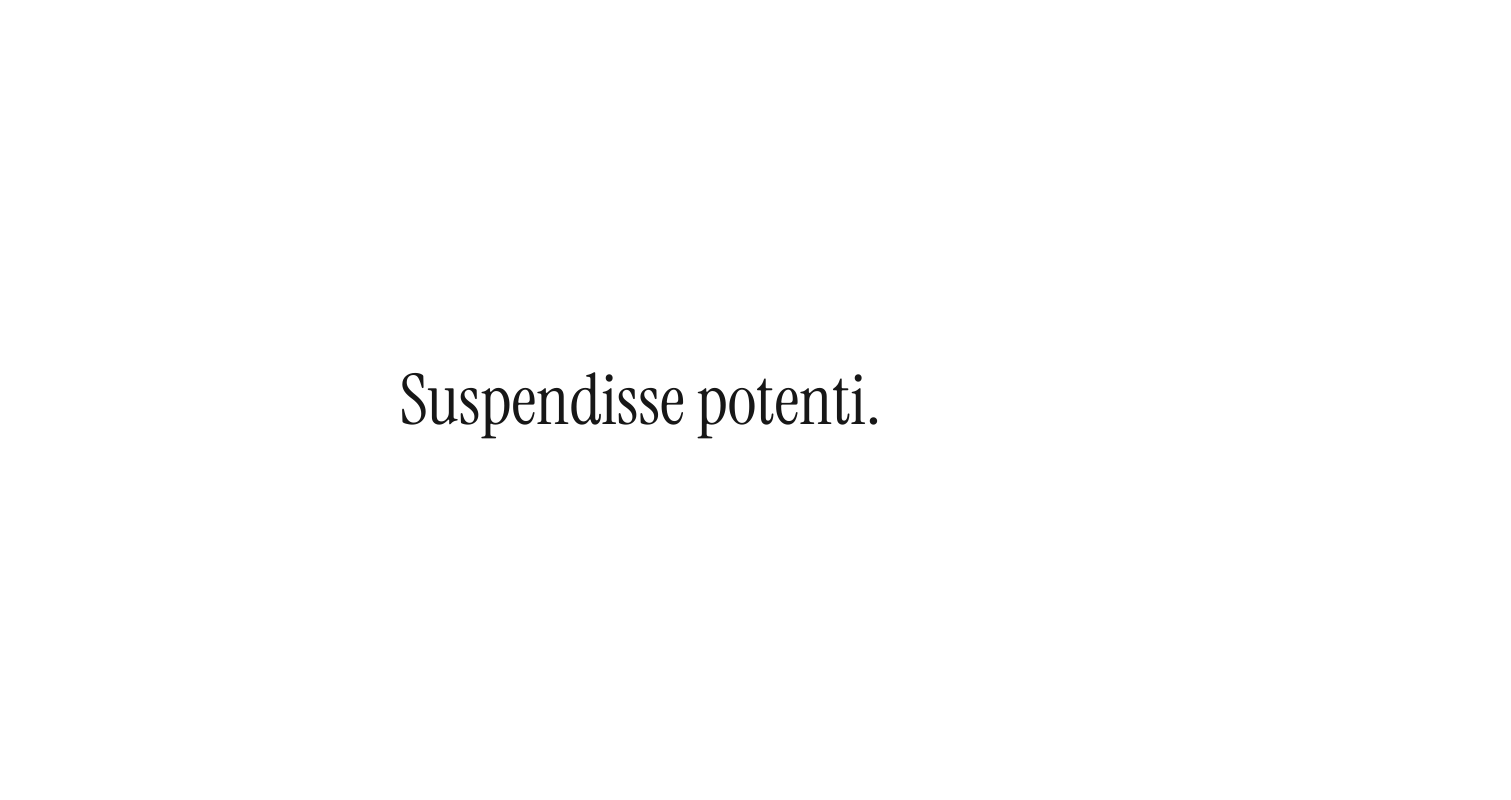
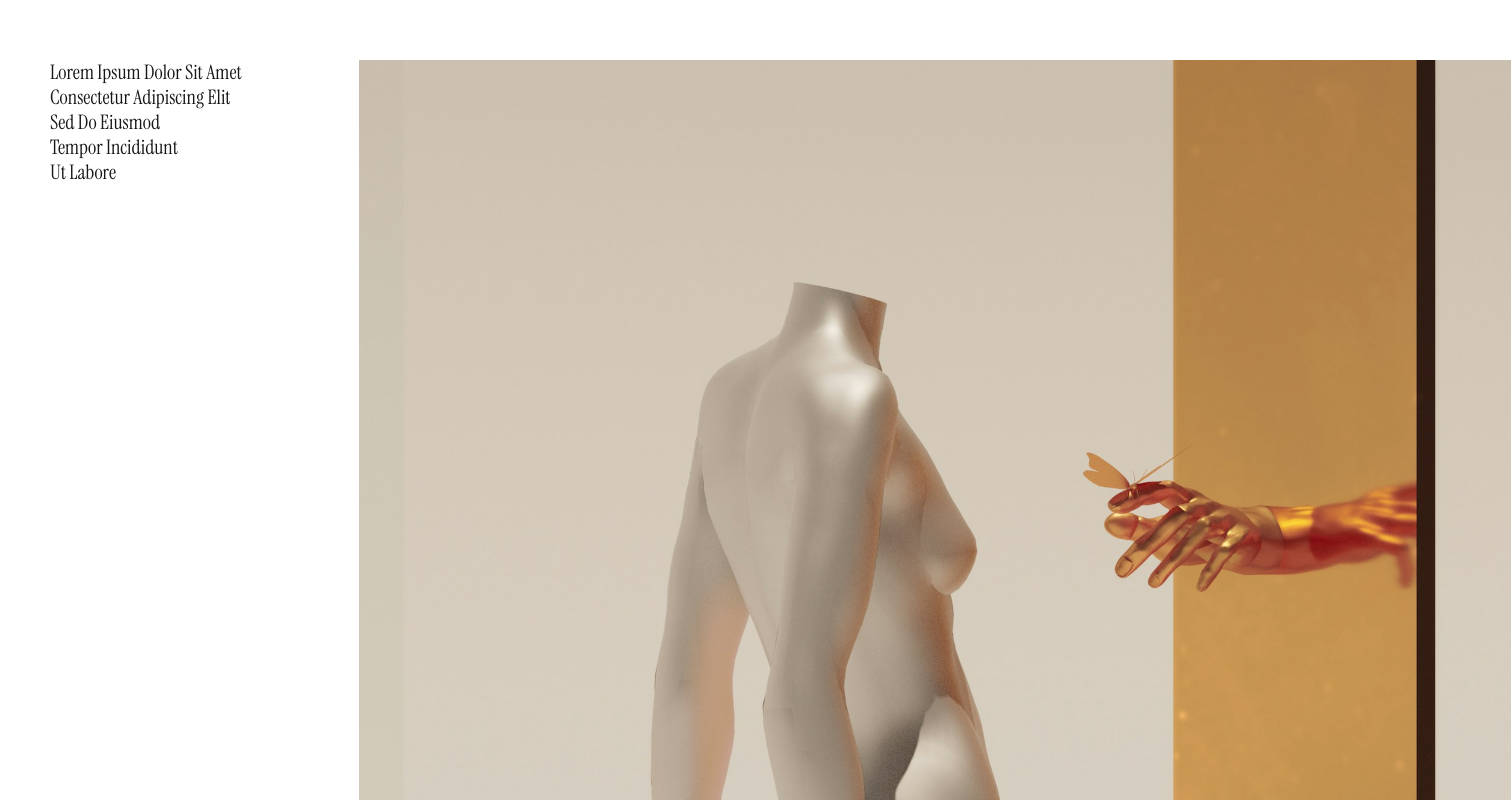
Before and after one commit to zerinoid/iseclaudio-front, a Next.js app: page /exhibitions in a window 1280 px wide. Shown: the top 800 px of the page, 1511 px wide, since content can reach past the window. Built offline with nearby package versions, Linux system fonts and the light colour scheme.

Commit message:
feat: gallery adapted to desktop menu

```diff
--- a/src/app/exhibitions/page.tsx
+++ b/src/app/exhibitions/page.tsx
@@ -1,5 +1,24 @@
 import Gallery from '@/components/Gallery/Gallery'
 
+const data = [
+  { name: 'Lorem Ipsum Dolor Sit Amet', id: 1 },
+  { name: 'Consectetur Adipiscing Elit', id: 2 },
+  { name: 'Sed Do Eiusmod', id: 3 },
+  { name: 'Tempor Incididunt', id: 4 },
+  { name: 'Ut Labore', id: 5 }
+]
+
 export default function Exhibitions() {
-  return <Gallery />
+  return (
+    <div className="md:grid grid-cols-2">
+      <div className="hidden md:block sticky">
+        <ul>
+          {data.map(exhibition => (
+            <li key={exhibition.id}>{exhibition.name}</li>
+          ))}
+        </ul>
+      </div>
+      <Gallery />
+    </div>
+  )
 }
--- a/src/components/Gallery/Gallery.module.css
+++ b/src/components/Gallery/Gallery.module.css
@@ -25,18 +25,6 @@
   height: 100vh;
 }
 
-.hero h1 {
-  position: absolute;
-  width: 100%;
-  top: 50%;
-  left: 50%;
-  transform: translate(-50%, -50%);
-  text-align: center;
-  font-weight: 300;
-  font-size: 70px;
-  line-height: 90%;
-}
-
 .card.scroll {
   position: relative;
 }
@@ -47,7 +35,7 @@
   left: 50%;
   transform: translate3d(-50%, -50%, 0);
   width: 90vw;
-  height: 580px;
+  height: 100%;
 }
 
 .img img {
@@ -62,13 +50,8 @@
 }
 
 @media screen(md) {
-  .hero h1 {
-    font-size: 200px;
-    letter-spacing: -8px;
-  }
-
   .img {
-    width: 800px;
-    height: 700px;
+    width: 100%;
+    height: 100%;
   }
 }
--- a/src/components/Gallery/Gallery.tsx
+++ b/src/components/Gallery/Gallery.tsx
@@ -12,7 +12,6 @@ export default function Gallery() {
   const container = useRef(null as unknown as HTMLDivElement)
   const footer = useRef(null as unknown as HTMLDivElement)
   const lastCard = useRef(null as unknown as HTMLDivElement)
-  const heroRef = useRef(null as unknown as HTMLDivElement)
   const pinnedRef = useRef([] as HTMLDivElement[])
 
   /* const { contextSafe } = useGSAP({ scope: container }); */
@@ -65,17 +64,6 @@ export default function Gallery() {
           )
         }
       )
-
-      ScrollTrigger.create({
-        trigger: document.body,
-        start: 'top top',
-        end: '+=400vh',
-        scrub: 1,
-        onUpdate: self => {
-          const opacityProgress = self.progress
-          heroRef.current.style.opacity = String(1 - opacityProgress)
-        }
-      })
     },
     { scope: container }
   )
@@ -91,12 +79,7 @@ export default function Gallery() {
 
   return (
     <>
-      <div className={styles.list}></div>
       <div ref={container}>
-        <div className={`${styles.hero} ${styles.pinned}`}>
-          <h1 ref={heroRef}>Suspendisse potenti.</h1>
-        </div>
-
         {array.map((pic, idx, arr) => {
           const className =
             idx === arr.length - 1 ? styles.scroll : styles.pinned
```
